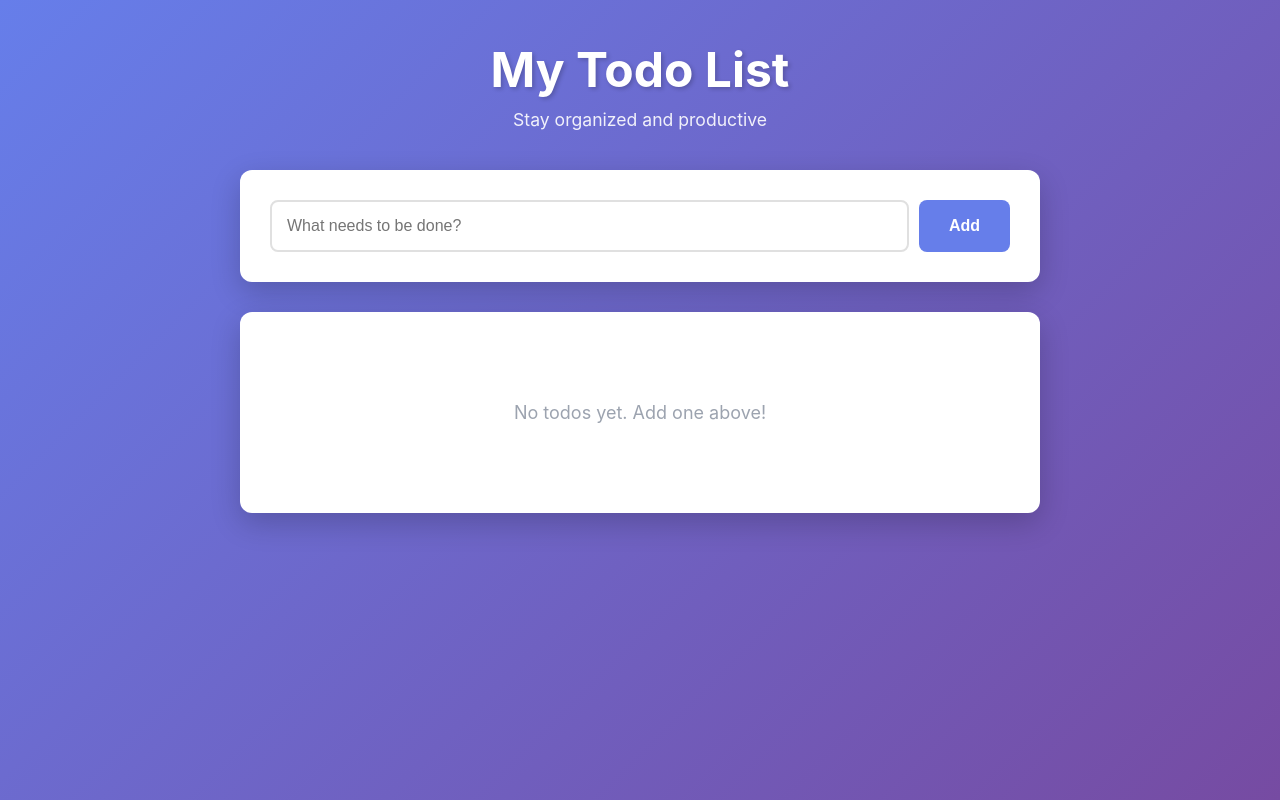
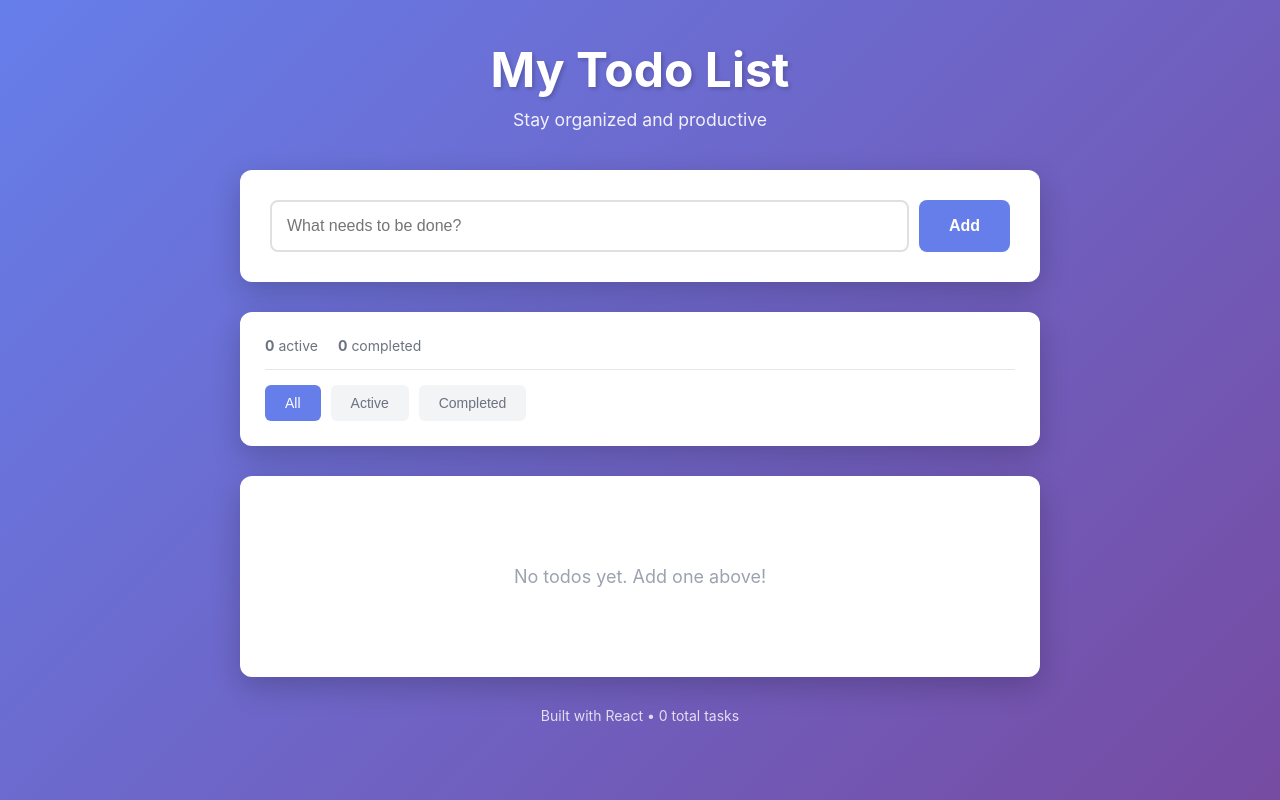
Before and after one commit to yin-kelly/todo-app, a React (Vite) app: page / in a window 1280 px wide. Built offline with nearby package versions, Linux system fonts and the light colour scheme.

Commit message:
Add task filtering and task statistics display

```diff
--- a/src/App.css
+++ b/src/App.css
@@ -43,3 +43,11 @@ body {
   padding: 30px;
   box-shadow: 0 10px 30px rgba(0,0,0,0.2);
 }
+
+.footer {
+  text-align: center;
+  margin-top: 30px;
+  color: white;
+  font-size: 14px;
+  opacity: 0.8;
+}
--- a/src/App.jsx
+++ b/src/App.jsx
@@ -2,9 +2,11 @@ import { useState } from 'react';
 import './App.css';
 import TodoForm from './components/TodoForm';
 import TodoList from './components/TodoList';
+import FilterBar from './components/FilterBar';
 
 export default function App() {
   const [todos, setTodos] = useState([]);
+  const [filter, setFilter] = useState('all');
 
   const addTodo = (text) => {
     const newTodo = {
@@ -26,6 +28,21 @@ export default function App() {
     setTodos(todos.filter(todo => todo.id !== id));
   };
 
+  const clearCompleted = () => {
+    setTodos(todos.filter(todo => !todo.completed));
+  };
+
+  // Filter todos
+  const filteredTodos = todos.filter(todo => {
+    if (filter === 'active') return !todo.completed;
+    if (filter === 'completed') return todo.completed;
+    return true;
+  });
+
+  // Calculate stats
+  const activeCount = todos.filter(t => !t.completed).length;
+  const completedCount = todos.filter(t => t.completed).length;
+
   return (
     <div className="app">
       <div className="container">
@@ -36,13 +53,25 @@ export default function App() {
 
         <TodoForm onAdd={addTodo} />
 
+        <FilterBar
+          filter={filter}
+          setFilter={setFilter}
+          activeCount={activeCount}
+          completedCount={completedCount}
+          onClearCompleted={clearCompleted}
+        />
+
         <div className="todo-list-container">
           <TodoList
-            todos={todos}
+            todos={filteredTodos}
             onToggle={toggleTodo}
             onDelete={deleteTodo}
           />
         </div>
+
+        <footer className="footer">
+          Built with React • {todos.length} total {todos.length === 1 ? 'task' : 'tasks'}
+        </footer>
       </div>
     </div>
   );
--- /dev/null
+++ b/src/components/FilterBar.css
@@ -0,0 +1,59 @@
+.filter-bar-container {
+  background: white;
+  border-radius: 12px;
+  padding: 25px;
+  box-shadow: 0 10px 30px rgba(0,0,0,0.2);
+  margin-bottom: 30px;
+}
+
+.stats {
+  display: flex;
+  gap: 20px;
+  margin-bottom: 15px;
+  font-size: 14px;
+  color: #6b7280;
+}
+
+.clear-button {
+  float: right;
+  padding: 6px 12px;
+  background: transparent;
+  color: #dc2626;
+  border: none;
+  font-size: 14px;
+  cursor: pointer;
+  margin-top: -5px;
+}
+
+.clear-button:hover {
+  text-decoration: underline;
+}
+
+.filter-buttons {
+  display: flex;
+  gap: 10px;
+  clear: both;
+  padding-top: 15px;
+  border-top: 1px solid #e5e7eb;
+}
+
+.filter-btn {
+  padding: 10px 20px;
+  background: #f3f4f6;
+  color: #6b7280;
+  border: none;
+  border-radius: 6px;
+  cursor: pointer;
+  font-size: 14px;
+  font-weight: 500;
+  transition: all 0.3s;
+}
+
+.filter-btn:hover {
+  background: #e5e7eb;
+}
+
+.filter-btn.active {
+  background: #667eea;
+  color: white;
+}
--- /dev/null
+++ b/src/components/FilterBar.jsx
@@ -0,0 +1,45 @@
+import './FilterBar.css';
+
+export default function FilterBar({
+  filter,
+  setFilter,
+  activeCount,
+  completedCount,
+  onClearCompleted
+}) {
+  return (
+    <div className="filter-bar-container">
+      <div className="stats">
+        <span><strong>{activeCount}</strong> active</span>
+        <span><strong>{completedCount}</strong> completed</span>
+      </div>
+
+      {completedCount > 0 && (
+        <button onClick={onClearCompleted} className="clear-button">
+          Clear completed
+        </button>
+      )}
+
+      <div className="filter-buttons">
+        <button
+          onClick={() => setFilter('all')}
+          className={`filter-btn ${filter === 'all' ? 'active' : ''}`}
+        >
+          All
+        </button>
+        <button
+          onClick={() => setFilter('active')}
+          className={`filter-btn ${filter === 'active' ? 'active' : ''}`}
+        >
+          Active
+        </button>
+        <button
+          onClick={() => setFilter('completed')}
+          className={`filter-btn ${filter === 'completed' ? 'active' : ''}`}
+        >
+          Completed
+        </button>
+      </div>
+    </div>
+  );
+}
```
